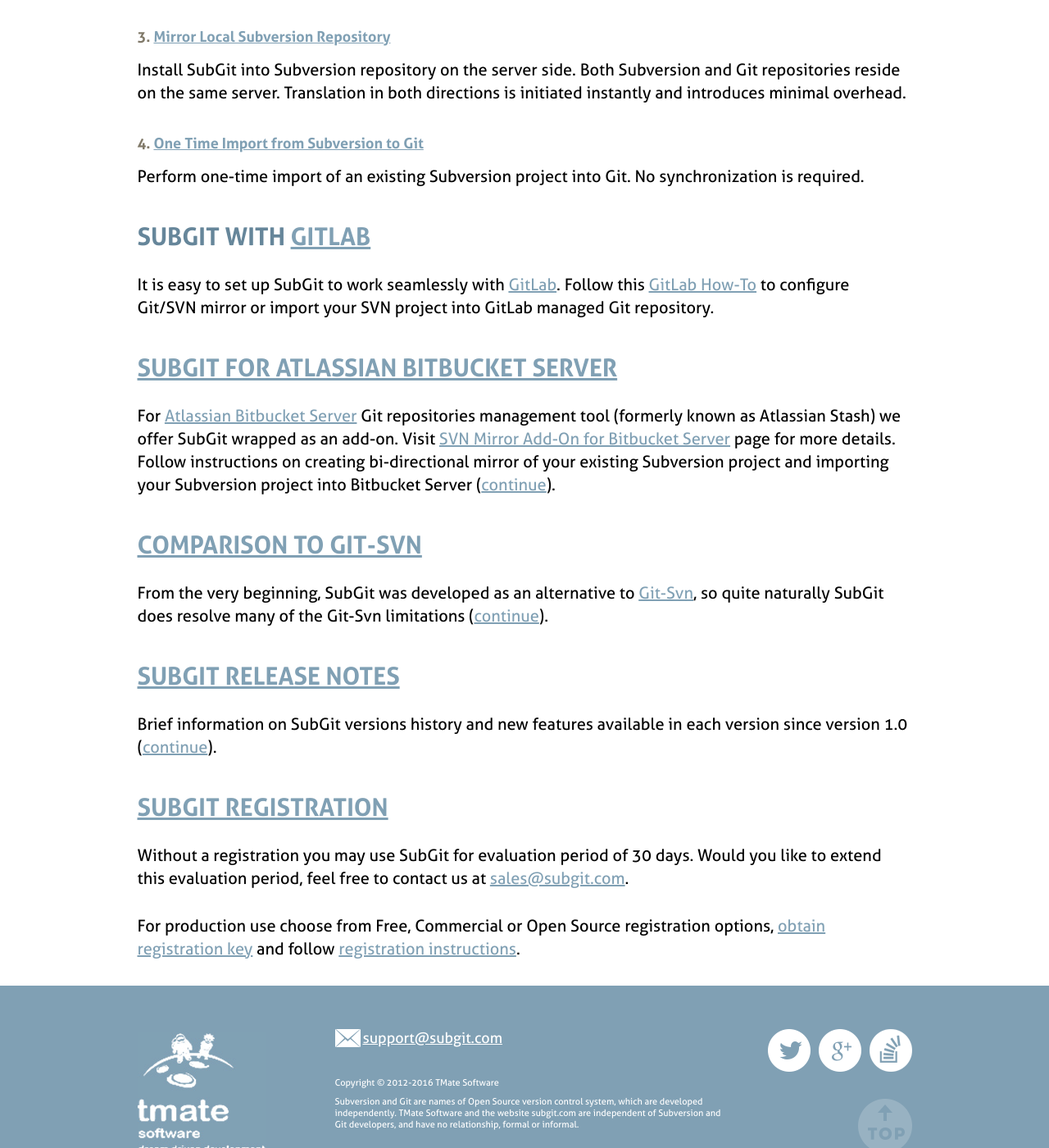
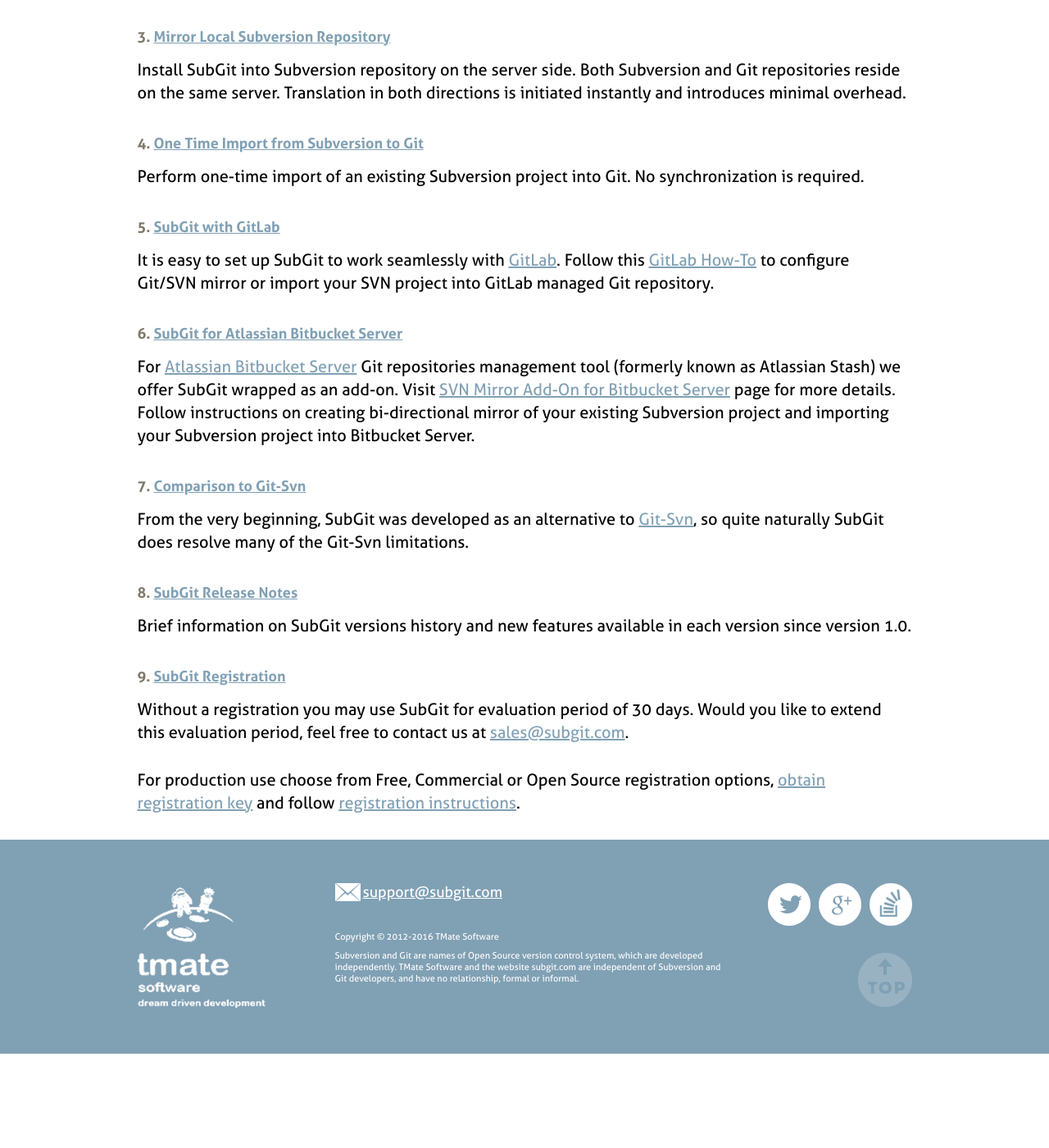
Before and after one commit to waaa/tmate.github.io, a Jekyll site: the page built from documentation.html, in a window 1280 px wide and 1400 px high, scrolled down 747 px. Shown: the whole window at 82% size. Built offline with Jekyll 4.4.1, drawn with Linux system fonts in a browser that asks for light colours; comment, search, counter and statistics services are not loaded; after the commit the page ends 2032 px from its top, so only the background shows below that.

Commit message:
Main documentation page entries unified.

```diff
--- a/documentation.html
+++ b/documentation.html
@@ -21,19 +21,19 @@
 ##### 4. [One Time Import from Subversion to Git](remote-book.html#7)
 Perform one-time import of an existing Subversion project into Git. No synchronization is required.
 
-### SubGit with [GitLab](https://gitlab.com/)
+##### 5. [SubGit with GitLab](gitlab.html)
 It is easy to set up SubGit to work seamlessly with [GitLab](https://gitlab.com/). Follow this [GitLab How-To](gitlab.html) to configure Git/SVN mirror or import your SVN project into GitLab managed Git repository.
 
-### [SubGit for Atlassian Bitbucket Server](https://marketplace.atlassian.com/plugins/org.tmatesoft.subgit.stash-svn-importer)
-For [Atlassian Bitbucket Server](https://www.atlassian.com/software/stash) Git repositories management tool (formerly known as Atlassian Stash) we offer SubGit wrapped as an add-on. Visit [SVN Mirror Add-On for Bitbucket Server](https://marketplace.atlassian.com/plugins/org.tmatesoft.subgit.stash-svn-importer) page for more details. Follow instructions on creating bi-directional mirror of your existing Subversion project and importing your Subversion project into Bitbucket Server ([continue](stash.html)).
+##### 6. [SubGit for Atlassian Bitbucket Server](https://marketplace.atlassian.com/plugins/org.tmatesoft.subgit.stash-svn-importer)
+For [Atlassian Bitbucket Server](https://www.atlassian.com/software/stash) Git repositories management tool (formerly known as Atlassian Stash) we offer SubGit wrapped as an add-on. Visit [SVN Mirror Add-On for Bitbucket Server](https://marketplace.atlassian.com/plugins/org.tmatesoft.subgit.stash-svn-importer) page for more details. Follow instructions on creating bi-directional mirror of your existing Subversion project and importing your Subversion project into Bitbucket Server.
 
-### [Comparison to Git-Svn](documentation/gitsvn.html)
-From the very beginning, SubGit was developed as an alternative to [Git-Svn](http://schacon.github.com/git/git-svn.html), so quite naturally SubGit does resolve many of the Git-Svn limitations ([continue](documentation/gitsvn.html)).
+##### 7. [Comparison to Git-Svn](documentation/gitsvn.html)
+From the very beginning, SubGit was developed as an alternative to [Git-Svn](http://schacon.github.com/git/git-svn.html), so quite naturally SubGit does resolve many of the Git-Svn limitations.
 
-### [SubGit Release Notes](documentation/release-notes.html)
-Brief information on SubGit versions history and new features available in each version since version 1.0 ([continue](documentation/release-notes.html)).
+##### 8. [SubGit Release Notes](documentation/release-notes.html)
+Brief information on SubGit versions history and new features available in each version since version 1.0.
 
-### [SubGit Registration](documentation/register.html)
+##### 9. [SubGit Registration](documentation/register.html)
 Without a registration you may use SubGit for evaluation period of 30 days. Would you like to extend this evaluation period, feel free to contact us at [sales@subgit.com](mailto:sales@subgit.com).
 
 
```
